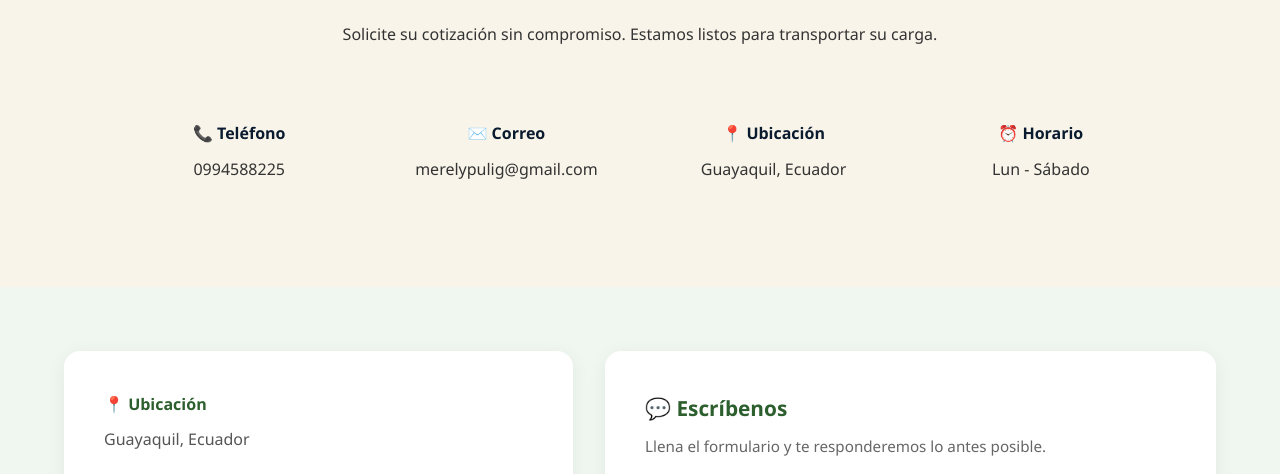
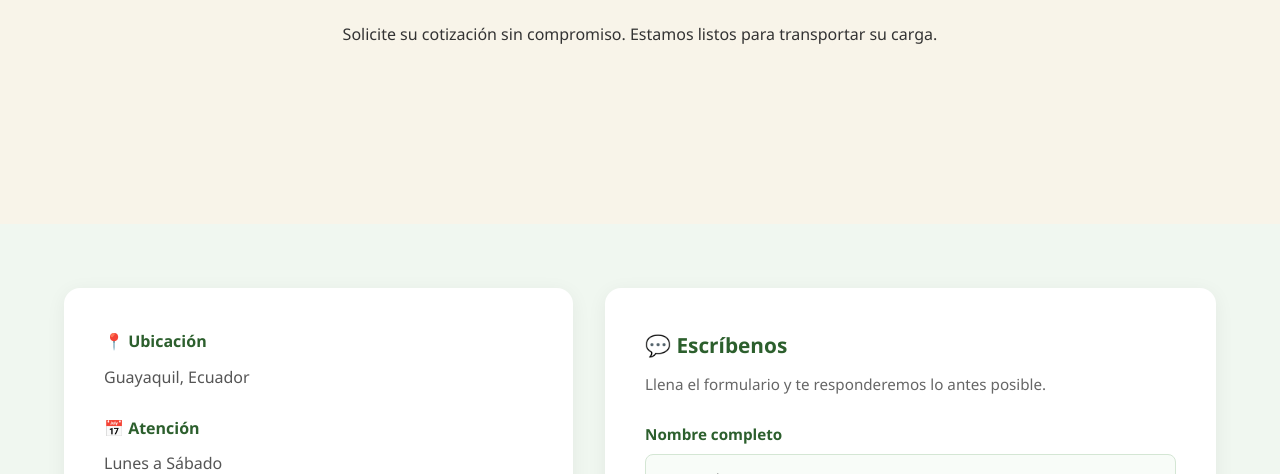
Before and after one commit to merelypulig07-sketch/TRANSPORTES, a plain HTML site: page index.html in a window 1280 px wide. Shown: the part 3377-3851 px from the top of the page. Drawn offline with Linux system fonts and the light colour scheme.

Commit message:
Remove contact details from index.html

```diff
--- a/index.html
+++ b/index.html
@@ -131,20 +131,7 @@ Nuestros Servicios
 <p>Solicite su cotización sin compromiso. Estamos listos para transportar su carga.</p>
 <div class="contacto-datos">
 <div class="dato-contacto">
-<h3>📞 Teléfono</h3>
-<p>0994588225</p>
-</div>
-<div class="dato-contacto">
-<h3>✉️ Correo</h3>
-<p>merelypulig@gmail.com</p>
-</div>
-<div class="dato-contacto">
-<h3>📍 Ubicación</h3>
-<p>Guayaquil, Ecuador</p>
-</div>
-<div class="dato-contacto">
-<h3>⏰ Horario</h3>
-<p>Lun - Sábado</p>
+
 </div>
 </div>
 </div>
```
